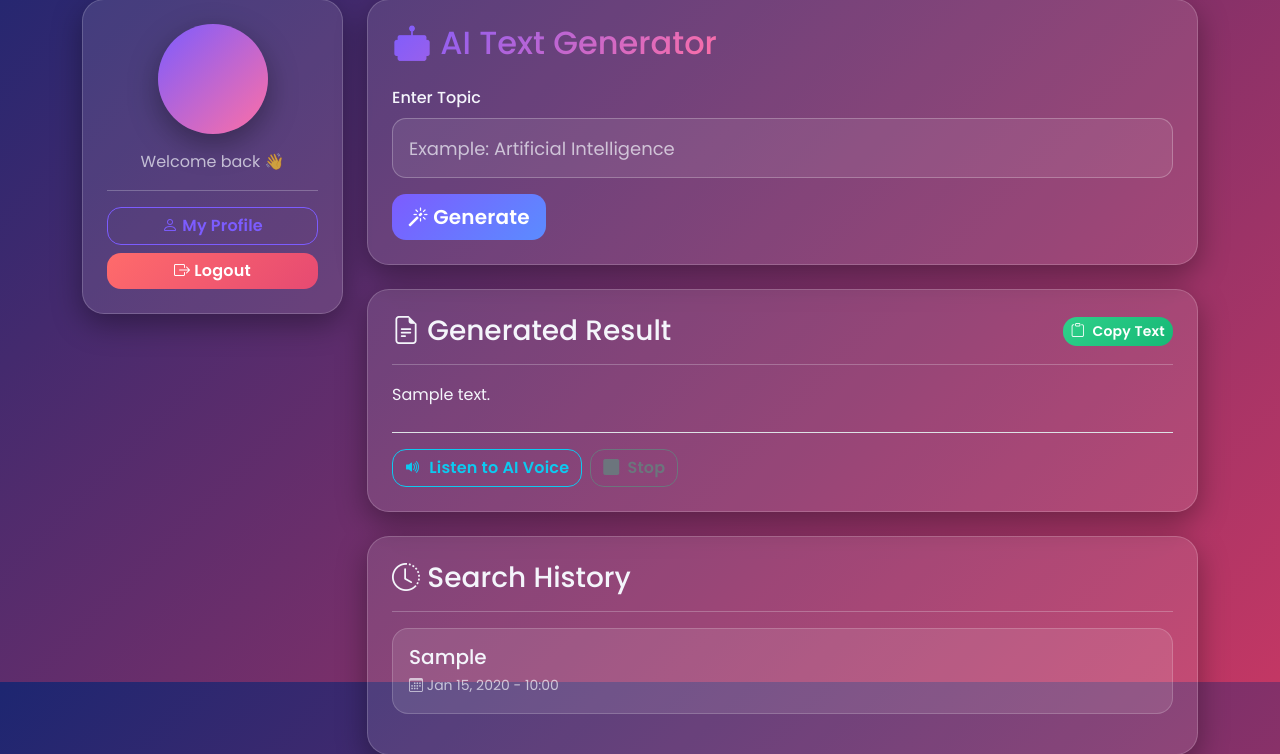
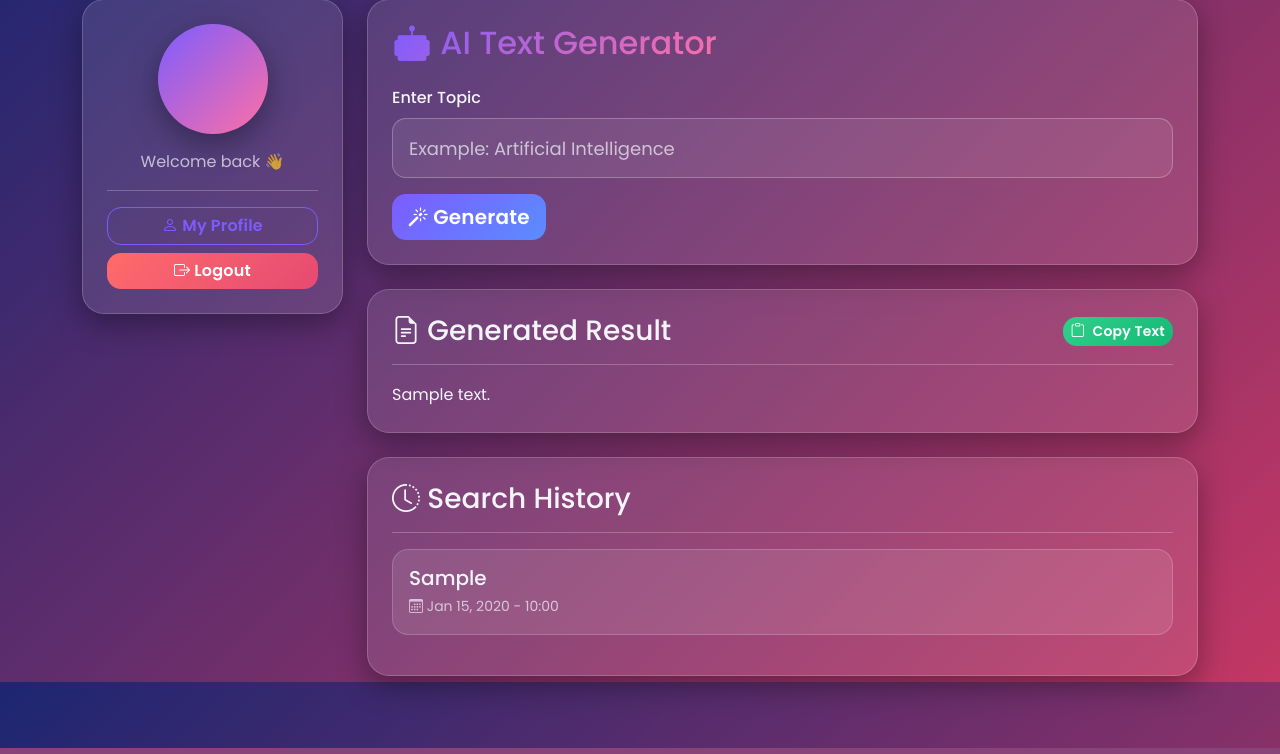
Before and after one commit to chetanreddysherikar-ai/Gen-AI, a Django app: template templates/dashboard.html in a window 1280 px wide. Shown: the part 118-872 px from the top of the page. Run offline with Django 5.2, Linux system fonts and the light colour scheme; tables that the repository leaves empty hold one stand-in row (values such as "Sample post"); the template is opened without the code that fills it: values that come from a table or form of the project are taken from there, most other values are stand-ins (such as "Sample title", 1, 10 or a date in 2020).

Commit message:
Remove Listen to AI Voice button section from home and dashboard cards

```diff
--- a/templates/dashboard.html
+++ b/templates/dashboard.html
@@ -58,20 +58,6 @@
                 {{ generated_text|safe }}
             </div>
 
-            <!-- Interactive AI Voice Controller -->
-            <div class="mt-4 pt-3 border-top d-flex flex-wrap align-items-center justify-content-between gap-2">
-                <div class="d-flex align-items-center gap-2">
-                    <button id="voicePlayBtn" class="btn btn-outline-info" onclick="playAIVoice('result')">
-                        <i class="bi bi-volume-up-fill me-1"></i> Listen to AI Voice
-                    </button>
-                    <button class="btn btn-outline-secondary" onclick="stopAIVoice()" title="Stop Voice">
-                        <i class="bi bi-square-fill me-1"></i> Stop
-                    </button>
-                </div>
-                <span id="voiceStatus" class="badge bg-info text-dark px-3 py-2 fs-6" style="display: none;">
-                    <i class="bi bi-soundwave me-1"></i> AI Voice Speaking...
-                </span>
-            </div>
         </div>
         {% endif %}
 
```
Also changed, not shown: templates/home.html (+0 -15 lines).
